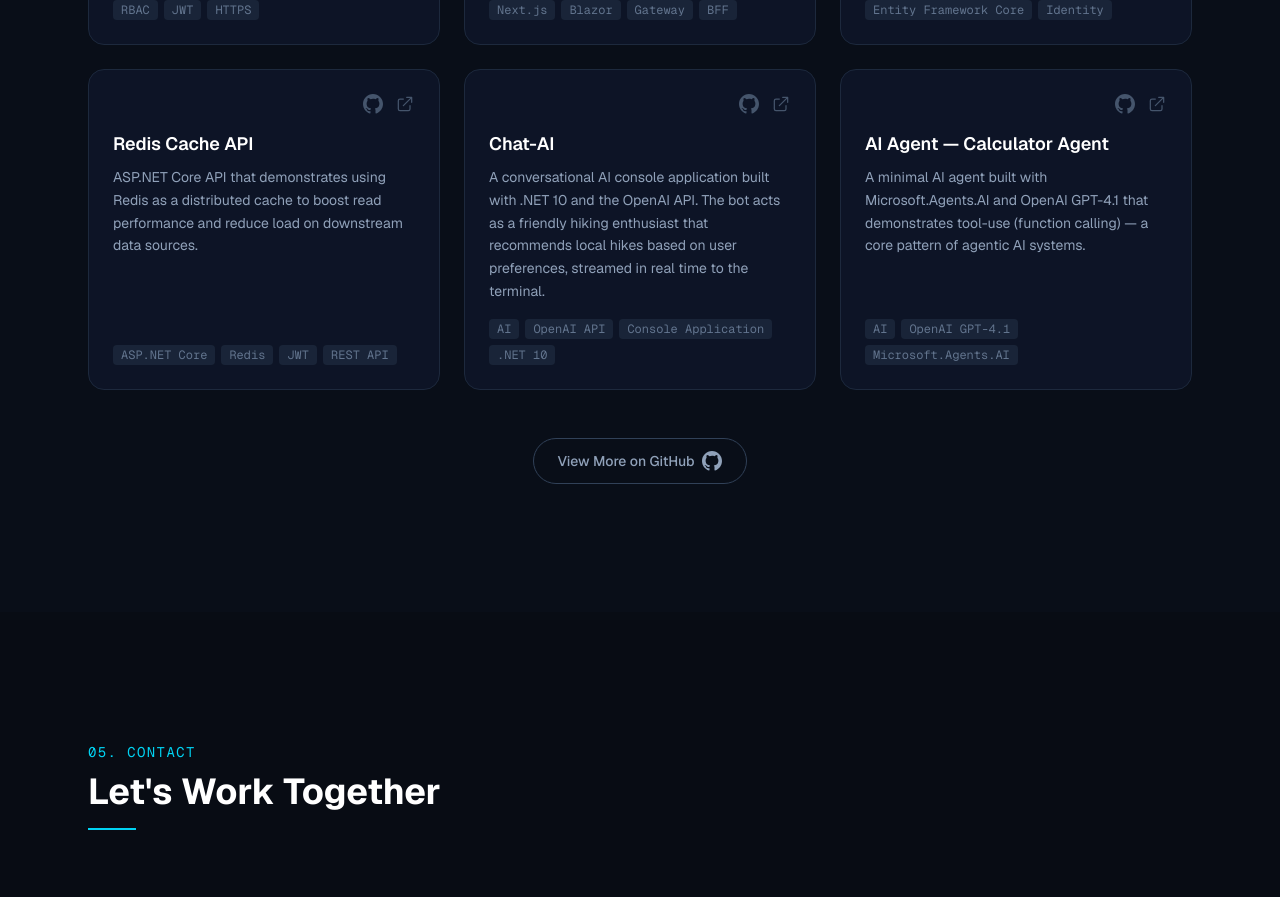
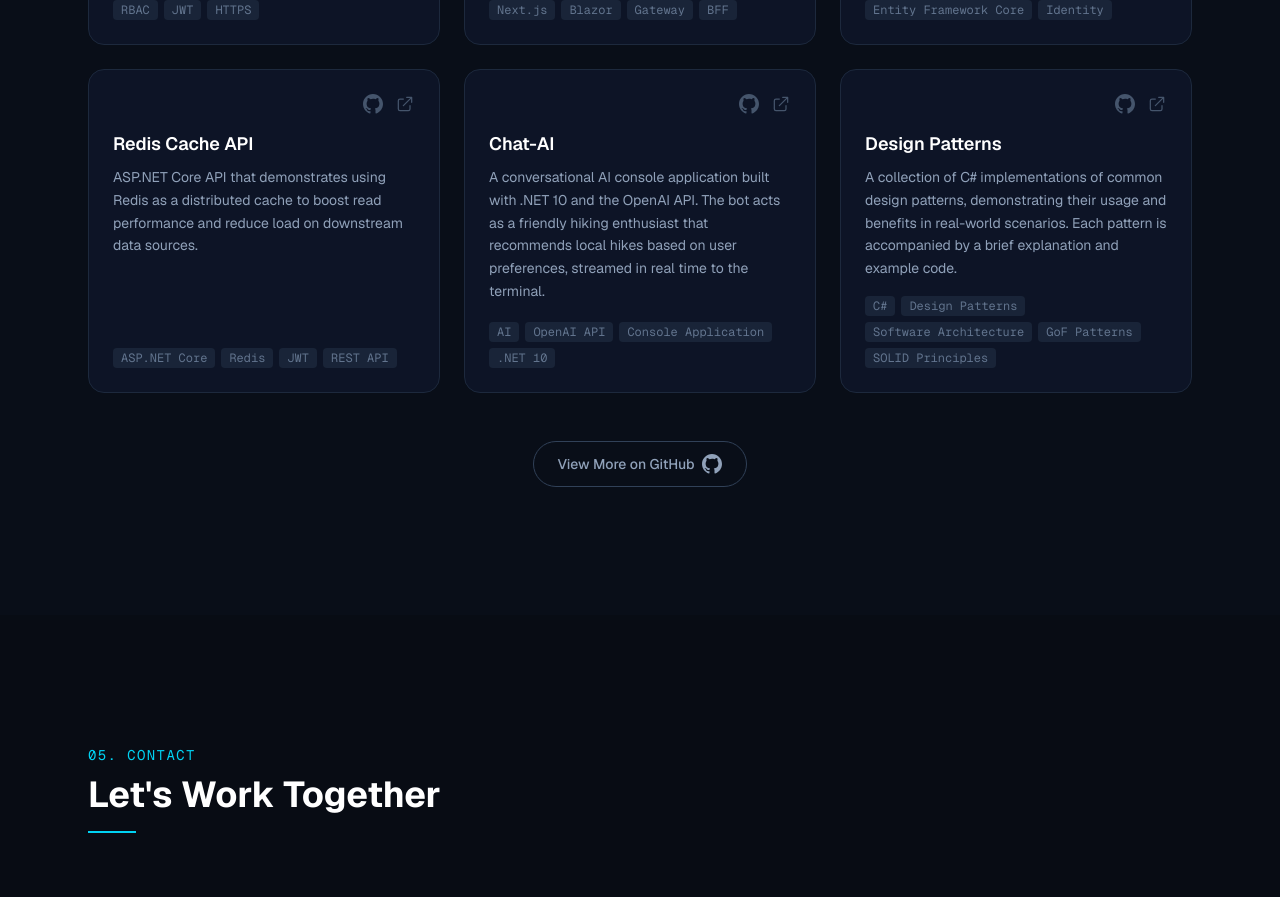
Before and after one commit to almansorIT/My-Portfolio, a Next.js app: page / in a window 1280 px wide. Shown: the part 4480-5377 px from the top of the page. Built offline with nearby package versions, Linux system fonts and the light colour scheme.

Commit message:
adding :design patterns

```diff
--- a/components/Landing/work.tsx
+++ b/components/Landing/work.tsx
@@ -66,12 +66,12 @@ const projects = [
     featured: false,
   },
   {
-    title: 'AI Agent — Calculator Agent',
+    title: 'Design Patterns',
     description:
-      'A minimal AI agent built with Microsoft.Agents.AI and OpenAI GPT-4.1 that demonstrates tool-use (function calling) — a core pattern of agentic AI systems.',
-    tags: ['AI', 'OpenAI GPT-4.1', 'Microsoft.Agents.AI'],
+      'A collection of C# implementations of common design patterns, demonstrating their usage and benefits in real-world scenarios. Each pattern is accompanied by a brief explanation and example code.',
+    tags: ['C#', 'Design Patterns', 'Software Architecture', 'GoF Patterns', 'SOLID Principles'],
     github: 'https://github.com/almansorIT',
-    demo: 'https://github.com/almansorIT/AI-Agent',
+    demo: 'https://github.com/almansorIT/DesignPatterns',
     featured: false,
   },
 ]
```
